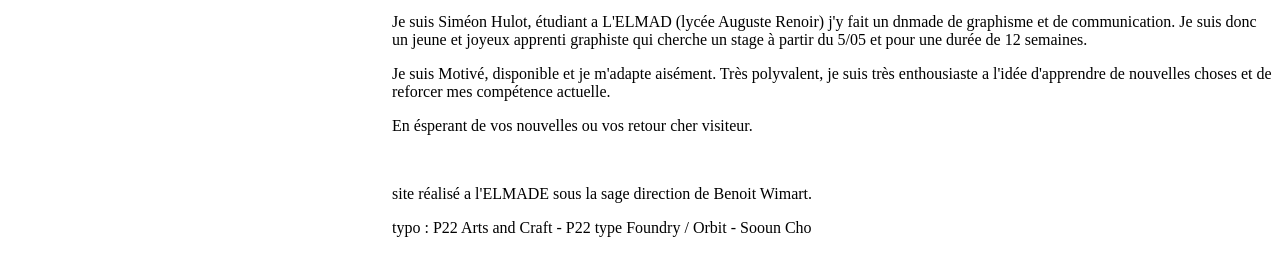
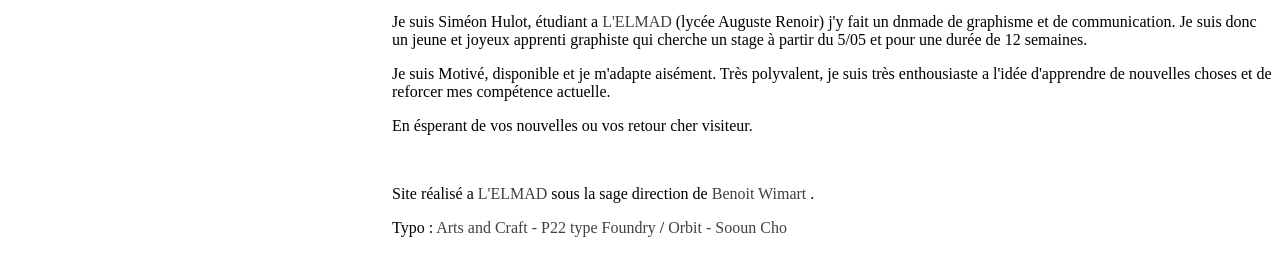
Before and after one commit to simeon-hulot/simeon-hulot.github.io, a plain HTML site: page about.html in a window 1280 px wide. Shown: the part 143-418 px from the top of the page. Drawn offline with Linux system fonts and the light colour scheme; a web font is replaced by a local one.

Commit message:
Add files via upload

```diff
--- a/about.html
+++ b/about.html
@@ -26,13 +26,13 @@
         <h2> +33 7 67 79 94 47</h2>
 
         <p>Salutation !</p>
-        <p>Je suis Siméon Hulot, étudiant a L'ELMAD (lycée Auguste Renoir) j'y fait un dnmade de graphisme et de communication. Je suis donc un jeune et joyeux apprenti graphiste qui cherche un stage à partir du 5/05 et pour une durée de 12 semaines.</p>
+        <p>Je suis Siméon Hulot, étudiant a <a href="https://ecole-lycee-renoir-paris.fr">L'ELMAD</a> (lycée Auguste Renoir) j'y fait un dnmade de graphisme et de communication. Je suis donc un jeune et joyeux apprenti graphiste qui cherche un stage à partir du 5/05 et pour une durée de 12 semaines.</p>
 
         <p>Je suis Motivé, disponible et je m'adapte aisément. Très polyvalent, je suis très enthousiaste a l'idée d'apprendre de nouvelles choses et de reforcer mes compétence actuelle.</p>
         <p>En ésperant de vos nouvelles ou vos retour cher visiteur.</p>
         <br>
-        <p>site réalisé a l'ELMADE sous la sage direction de Benoit Wimart.</p>
-        <p>typo : P22 Arts and Craft - P22 type Foundry / Orbit - Sooun Cho</p>
+        <p>Site réalisé a <a href="https://ecole-lycee-renoir-paris.fr">L'ELMAD</a> sous la sage direction de <a href="https://jaiunsite.com">Benoit Wimart</a> .</p>
+        <p>Typo : <a href="https://p22.com/fonts/arts-and-crafts/">Arts and Craft - P22 type Foundry</a>  / <a href="https://usemodify.com/fonts/orbit/">Orbit - Sooun Cho</a></p>
 
 
     </div>
```
